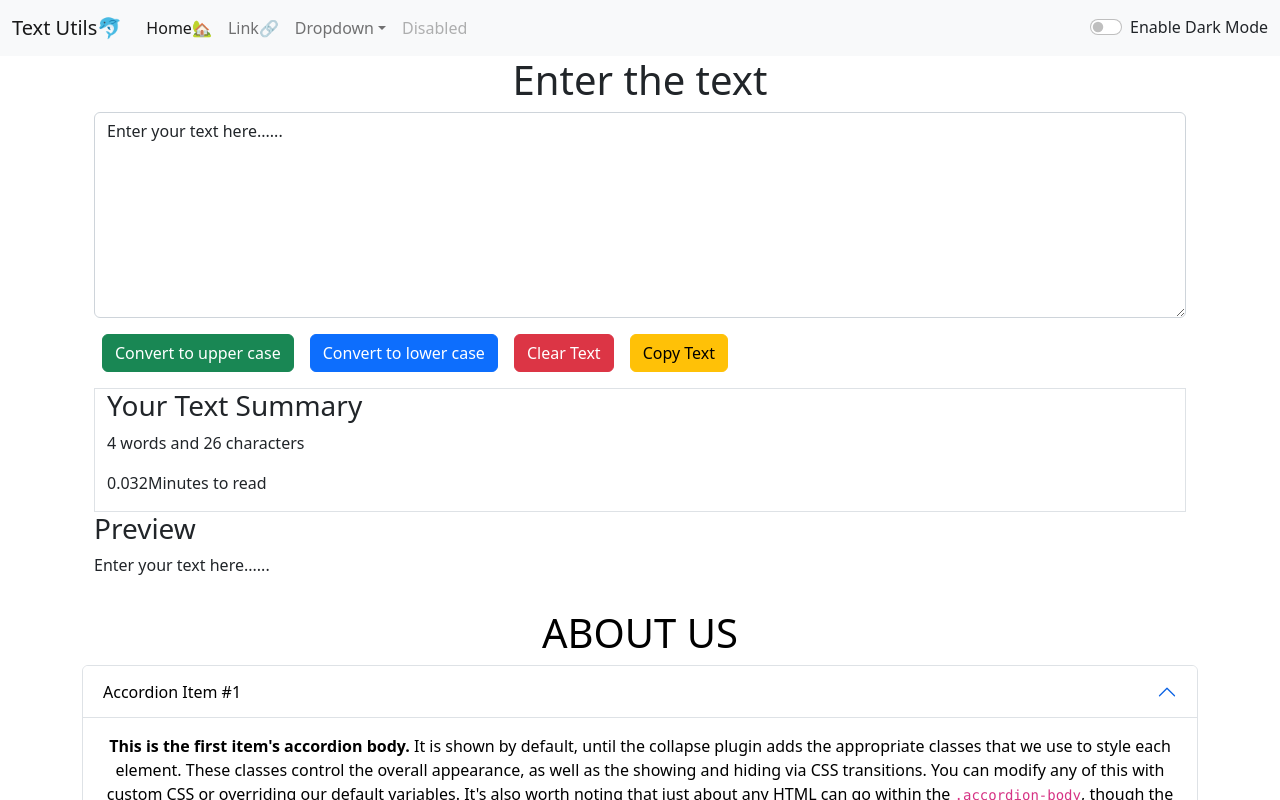
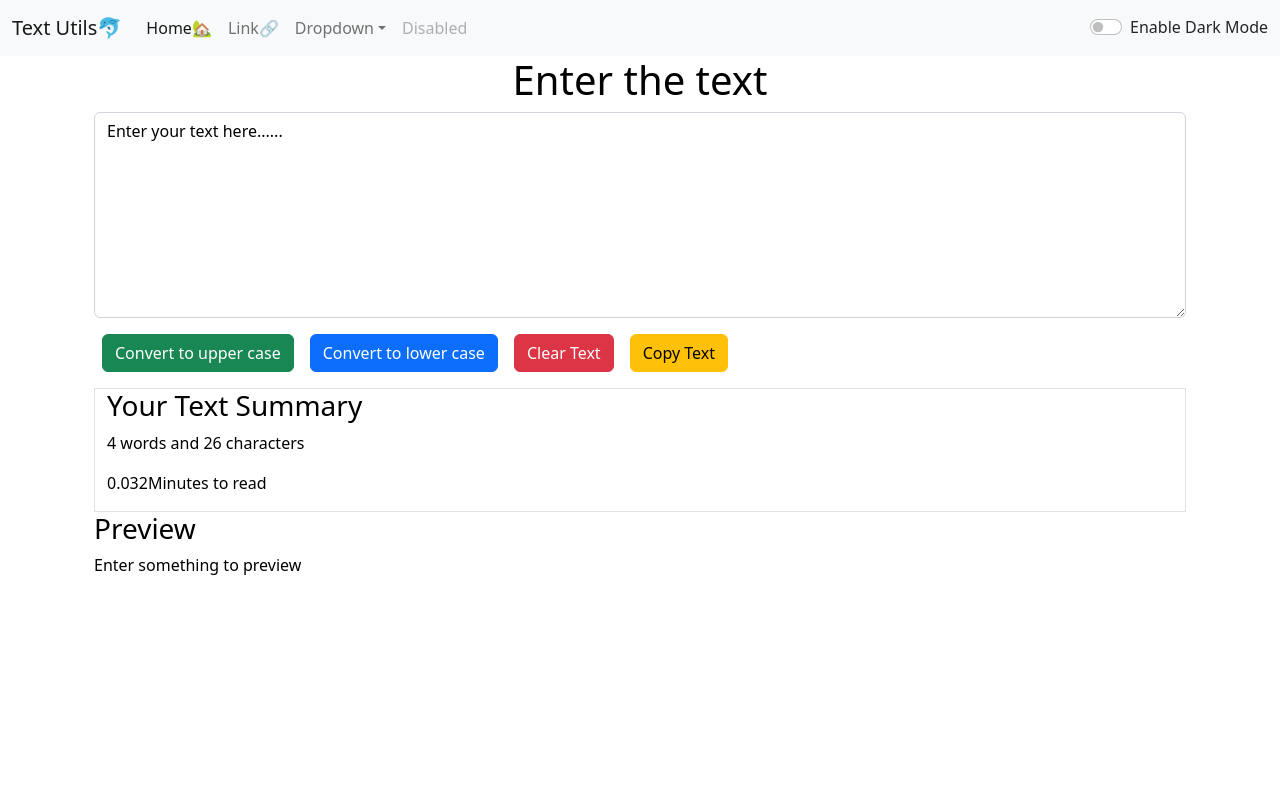
Before and after one commit to Aryaja98/Text_Utils, a React (Create React App) app: page / in a window 1280 px wide. Shown: the top 800 px of the page. Built offline with nearby package versions, Linux system fonts and the light colour scheme.

Commit message:
Dark mode changes

```diff
--- a/src/App.js
+++ b/src/App.js
@@ -9,12 +9,17 @@ function App() {
 
 //define usestate for darkmode
 const [mode,setMode] = useState('light');
+  //const[text,setText] = useState('Enable Dark Mode');
 
-const toggleMode = () =>{
-  if (mode === 'dark'){
+  const toggleMode = () =>{
+  if (mode  === 'dark'){
     setMode('light')
+    document.body.style.backgroundColor = 'white'
+    //setText('Enable Dark Mode')
   }else{
     setMode('dark')
+    document.body.style.backgroundColor = '#042743'
+    //setText('Disbale Dark Mode')
   }
 }
 
@@ -25,10 +30,10 @@ const toggleMode = () =>{
       <Navbar title = 'Text Utils' theme = {mode} toggleMode = {toggleMode}/>
 
       <div className="container">
-        <TextForm heading = "Enter the text"/>
+        <TextForm heading = "Enter the text" theme = {mode}/>
       </div>
 
-      <About></About>
+      {/* <About></About> */}
 
     </div>
   );
--- a/src/Components/Navbar.js
+++ b/src/Components/Navbar.js
@@ -1,6 +1,21 @@
 import React from 'react'
+import { useState } from 'react'
 
 export default function Navbar(props) {
+
+  const[text,setText] = useState('Enable Dark Mode');
+
+  const changeText = () =>{
+    if(text == 'Enable Dark Mode')
+    {
+      setText('Disbale Dark Mode')
+      console.log(text)
+    }else{
+      setText('Enable Dark Mode')
+    }
+  }
+
+
   return (
     <div>
         <nav className={`navbar navbar-expand-lg navbar-${props.theme} bg-${props.theme}`}>
--- a/src/Components/TextForm.js
+++ b/src/Components/TextForm.js
@@ -44,12 +44,12 @@ const [text, setText] = useState('Enter your text here......');
 
   return (
     <>
-    <div className='container ' >
+    <div className='container ' style = {{color: props.theme === 'dark'?'white':'black'}}>
             <h1>{props.heading}</h1>
 
             <div className="mb-3 ">
             {/*<label for="myBox" className="form-label">Example textarea</label>*/}
-                <textarea className="form-control" id="myBox" value = {text} rows="8" onChange={handleOnChange} ></textarea>
+                <textarea className="form-control" id="myBox" value = {text} rows="8" onChange={handleOnChange} style = {{backgroundColor: props.theme=== 'light' ?'white':'grey', color: props.theme === 'dark'?'white':'black'}}></textarea>
             </div>
           <div className='d-flex justify-content-start'>
             <button type="button" className="btn btn-success mx-2 " onClick={handleUpClick} >Convert to upper case</button>
@@ -59,16 +59,16 @@ const [text, setText] = useState('Enter your text here......');
           </div>
     </div>
 
-    <div className='container my-3 d-flex align-items-start flex-column '>
+    <div className='container my-3 d-flex align-items-start flex-column 'style = {{color:props.theme=== 'dark'?'white':'black'}}>
 
-      <div className='container  d-flex align-items-start flex-column border'>
+      <div className='container  d-flex align-items-start flex-column border' >
         <h3> Your Text Summary</h3>
         <p>{text.split(" ").length} words and {text.length} characters</p>
         <p>{0.008 *text.split(" ").length }Minutes to read</p>
       </div>
 
       <h3>Preview</h3>
-      <p className='text-left'>{text}</p>
+      <p className='text-left'>{text.lenght>0?text:'Enter something to preview'}</p>
     </div>
     </>
   )
```
